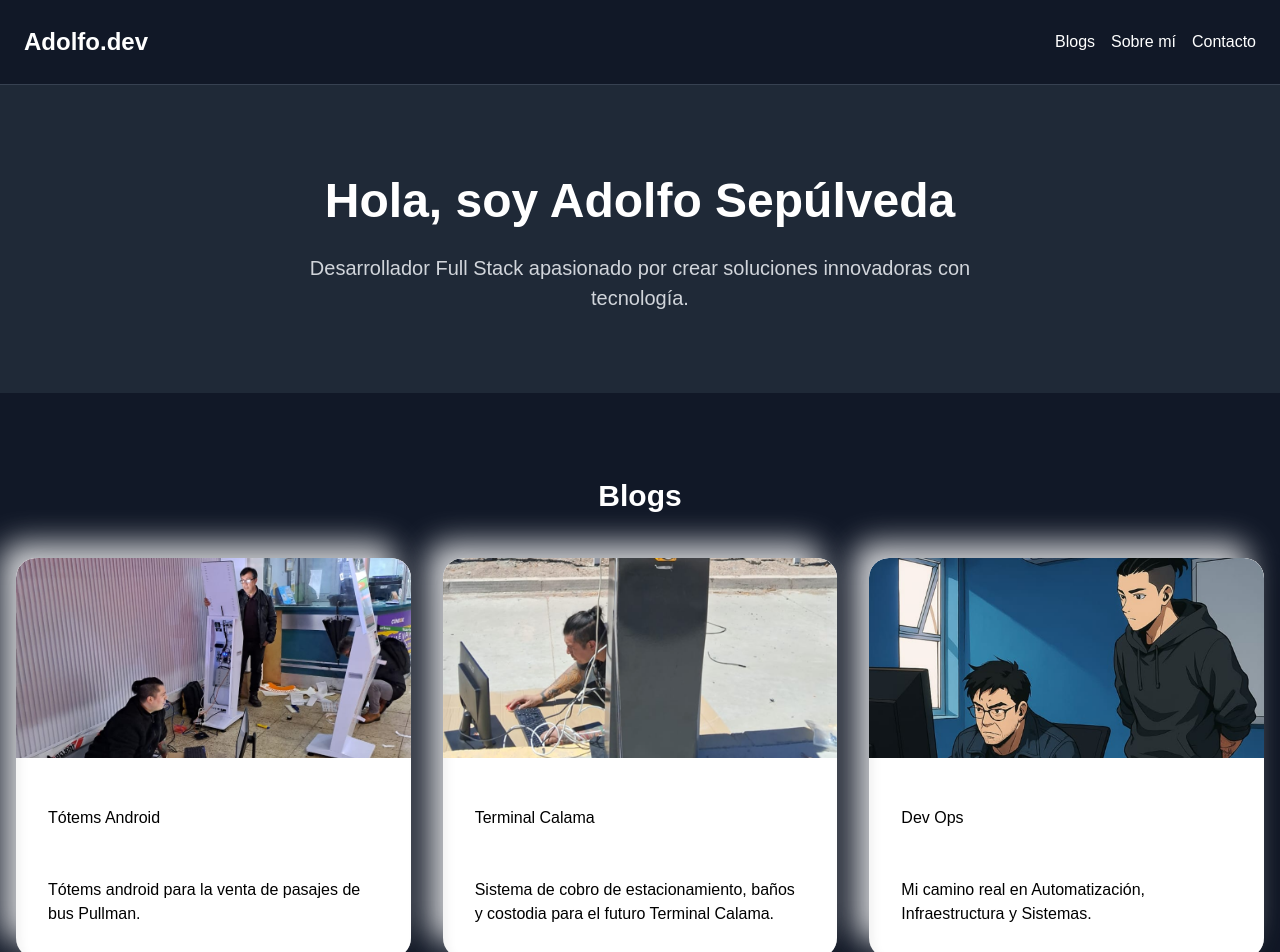
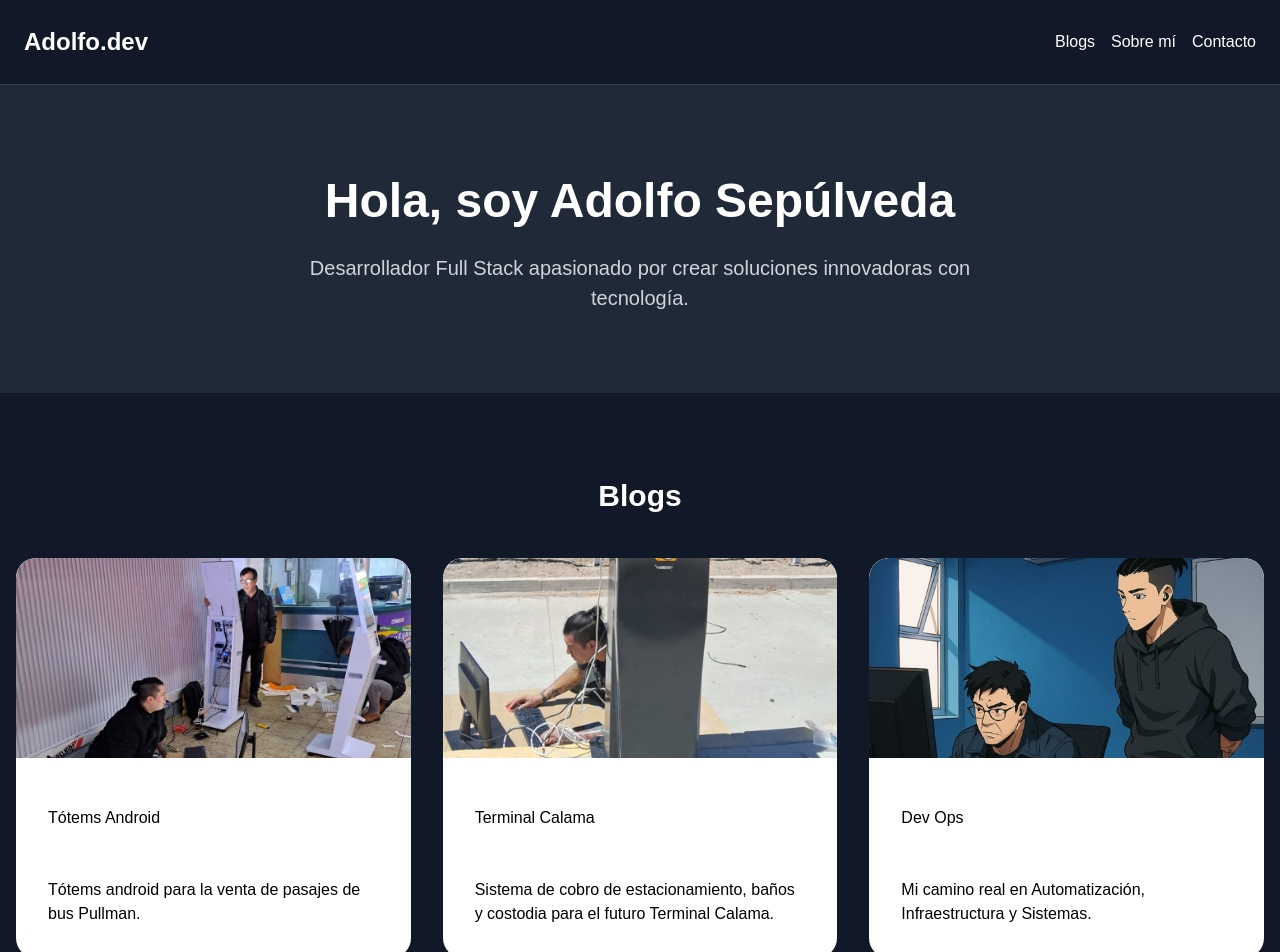
Before and after one commit to adolfosa/mi_blog, a React (Vite) app: page / in a window 1280 px wide. Shown: the top 952 px of the page. Built offline with nearby package versions, Linux system fonts and the light colour scheme.

Commit message:
se agrega framer-motion a claycard

```diff
--- a/package.json
+++ b/package.json
@@ -10,6 +10,7 @@
     "preview": "vite preview"
   },
   "dependencies": {
+    "framer-motion": "^12.12.1",
     "lucide-react": "^0.511.0",
     "mi_blog": "file:",
     "react": "^19.1.0",
--- a/src/componentes/ClayCard.jsx
+++ b/src/componentes/ClayCard.jsx
@@ -1,8 +1,15 @@
 import './claycard.css';
+import { motion as Motion } from 'framer-motion';
 
 const ClayCard = ({ title, excerpt, fullText, imageUrl }) => {
   return (
-    <div className="clay-card">
+    <Motion.div
+      className="clay-card"
+      initial={{ opacity: 0, y: 50 }}
+      animate={{ opacity: 1, y: 0 }}
+      transition={{ duration: 0.6, ease: 'easeOut' }}
+      whileHover={{ scale: 1.03 }}
+    >
       <div className="clay-card-inner">
         {/* Lado frontal */}
         <div className="clay-card-front">
@@ -22,7 +29,7 @@ const ClayCard = ({ title, excerpt, fullText, imageUrl }) => {
           </div>
         </div>
       </div>
-    </div>
+    </Motion.div>
   );
 };
 
--- a/src/componentes/claycard.css
+++ b/src/componentes/claycard.css
@@ -63,21 +63,12 @@
 
 .clay-card-front {
   background-color: #ffffff;
-  box-shadow:
-    15px 15px 30px rgba(0, 0, 0, 0.1),
-    -15px -15px 30px rgba(255, 255, 255, 0.8),
-    inset 5px 5px 10px rgba(0, 0, 0, 0.05),
-    inset -5px -5px 10px rgba(255, 255, 255, 0.5);
+
 }
 
 .clay-card-back {
   background-color: #ffffff;
   transform: rotateY(180deg);
-  box-shadow:
-    15px 15px 30px rgba(0, 0, 0, 0.1),
-    -15px -15px 30px rgba(255, 255, 255, 0.8),
-    inset 5px 5px 10px rgba(0, 0, 0, 0.05),
-    inset -5px -5px 10px rgba(255, 255, 255, 0.5);
 }
 
 .clay-card-image {
```
Also changed, not shown: 1 other file (tests, documents, lock files or other folders).
